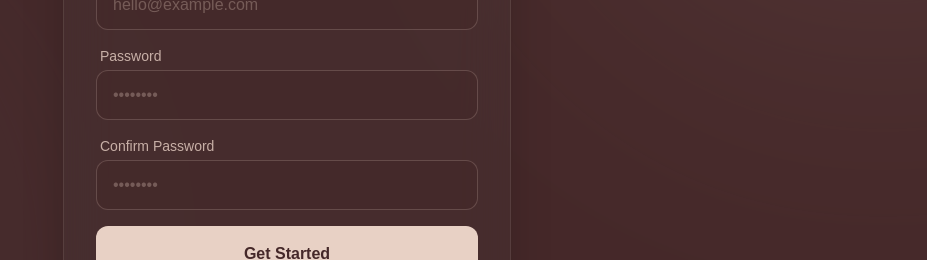
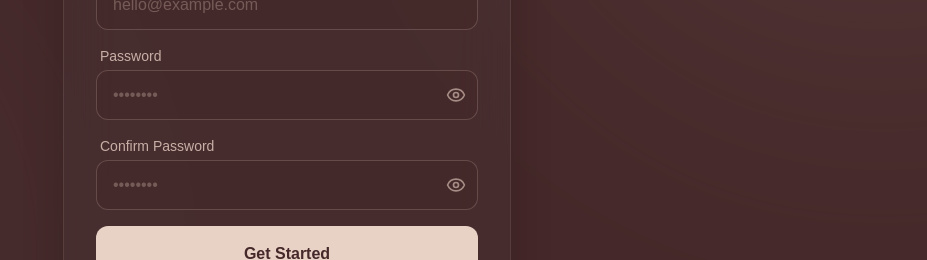
Before and after one commit to siddhardh4356/slipwise, a Next.js app: page /signup in a window 1280 px wide. Shown: the part 400-660 px from the top of the page, without its empty margins (353-1280 px from the left). Built offline with nearby package versions, Linux system fonts and the light colour scheme.

Commit message:
Add show/hide password toggle on login and signup pages

```diff
--- a/src/app/login/page.tsx
+++ b/src/app/login/page.tsx
@@ -5,7 +5,7 @@ import { useState } from 'react';
 import Link from 'next/link';
 import { useRouter } from 'next/navigation';
 import { motion, AnimatePresence } from 'framer-motion';
-import { Wallet, Loader2, X, Mail } from 'lucide-react';
+import { Wallet, Loader2, X, Mail, Eye, EyeOff } from 'lucide-react';
 import toast, { Toaster } from 'react-hot-toast';
 
 export default function LoginPage() {
@@ -13,6 +13,7 @@ export default function LoginPage() {
     const [email, setEmail] = useState('');
     const [password, setPassword] = useState('');
     const [loading, setLoading] = useState(false);
+    const [showPassword, setShowPassword] = useState(false);
     const [showForgotPassword, setShowForgotPassword] = useState(false);
     const [forgotEmail, setForgotEmail] = useState('');
     const [forgotLoading, setForgotLoading] = useState(false);
@@ -102,14 +103,23 @@ export default function LoginPage() {
                                 Forgot Password?
                             </button>
                         </div>
+                        <div className="relative">
                             <input
-                            type="password"
+                                type={showPassword ? 'text' : 'password'}
                                 value={password}
                                 onChange={(e) => setPassword(e.target.value)}
-                            className="w-full px-4 py-3 bg-[#452829]/50 border border-[#E8D1C5]/20 rounded-xl text-[#F3E8DF] placeholder-[#E8D1C5]/30 focus:outline-none focus:ring-2 focus:ring-[#E8D1C5]/50 transition-all"
+                                className="w-full px-4 py-3 pr-12 bg-[#452829]/50 border border-[#E8D1C5]/20 rounded-xl text-[#F3E8DF] placeholder-[#E8D1C5]/30 focus:outline-none focus:ring-2 focus:ring-[#E8D1C5]/50 transition-all"
                                 placeholder="••••••••"
                                 required
                             />
+                            <button
+                                type="button"
+                                onClick={() => setShowPassword(!showPassword)}
+                                className="absolute right-3 top-1/2 -translate-y-1/2 text-[#E8D1C5]/60 hover:text-[#E8D1C5] transition-colors"
+                            >
+                                {showPassword ? <EyeOff className="w-5 h-5" /> : <Eye className="w-5 h-5" />}
+                            </button>
+                        </div>
                     </div>
 
                     <button
--- a/src/app/signup/page.tsx
+++ b/src/app/signup/page.tsx
@@ -5,7 +5,7 @@ import { useState } from 'react';
 import Link from 'next/link';
 import { useRouter } from 'next/navigation';
 import { motion } from 'framer-motion';
-import { Wallet, Loader2, Sparkles } from 'lucide-react';
+import { Wallet, Loader2, Sparkles, Eye, EyeOff } from 'lucide-react';
 import toast, { Toaster } from 'react-hot-toast';
 
 export default function SignupPage() {
@@ -14,6 +14,8 @@ export default function SignupPage() {
     const [email, setEmail] = useState('');
     const [password, setPassword] = useState('');
     const [confirmPassword, setConfirmPassword] = useState('');
+    const [showPassword, setShowPassword] = useState(false);
+    const [showConfirmPassword, setShowConfirmPassword] = useState(false);
     const [loading, setLoading] = useState(false);
 
     const handleSignup = async (e: React.FormEvent) => {
@@ -108,24 +110,34 @@ export default function SignupPage() {
 
                     <div>
                         <label className="block text-sm font-medium text-[#E8D1C5]/80 mb-1 ml-1">Password</label>
+                        <div className="relative">
                             <input
-                            type="password"
+                                type={showPassword ? 'text' : 'password'}
                                 value={password}
                                 onChange={(e) => setPassword(e.target.value)}
-                            className="w-full px-4 py-3 bg-[#452829]/50 border border-[#E8D1C5]/20 rounded-xl text-[#F3E8DF] placeholder-[#E8D1C5]/30 focus:outline-none focus:ring-2 focus:ring-[#E8D1C5]/50 transition-all"
+                                className="w-full px-4 py-3 pr-12 bg-[#452829]/50 border border-[#E8D1C5]/20 rounded-xl text-[#F3E8DF] placeholder-[#E8D1C5]/30 focus:outline-none focus:ring-2 focus:ring-[#E8D1C5]/50 transition-all"
                                 placeholder="••••••••"
                                 required
                                 minLength={6}
                             />
+                            <button
+                                type="button"
+                                onClick={() => setShowPassword(!showPassword)}
+                                className="absolute right-3 top-1/2 -translate-y-1/2 text-[#E8D1C5]/60 hover:text-[#E8D1C5] transition-colors"
+                            >
+                                {showPassword ? <EyeOff className="w-5 h-5" /> : <Eye className="w-5 h-5" />}
+                            </button>
+                        </div>
                     </div>
 
                     <div>
                         <label className="block text-sm font-medium text-[#E8D1C5]/80 mb-1 ml-1">Confirm Password</label>
+                        <div className="relative">
                             <input
-                            type="password"
+                                type={showConfirmPassword ? 'text' : 'password'}
                                 value={confirmPassword}
                                 onChange={(e) => setConfirmPassword(e.target.value)}
-                            className={`w-full px-4 py-3 bg-[#452829]/50 border rounded-xl text-[#F3E8DF] placeholder-[#E8D1C5]/30 focus:outline-none focus:ring-2 transition-all ${confirmPassword && password !== confirmPassword
+                                className={`w-full px-4 py-3 pr-12 bg-[#452829]/50 border rounded-xl text-[#F3E8DF] placeholder-[#E8D1C5]/30 focus:outline-none focus:ring-2 transition-all ${confirmPassword && password !== confirmPassword
                                     ? 'border-red-500/50 focus:ring-red-500/50'
                                     : 'border-[#E8D1C5]/20 focus:ring-[#E8D1C5]/50'
                                     }`}
@@ -133,6 +145,14 @@ export default function SignupPage() {
                                 required
                                 minLength={6}
                             />
+                            <button
+                                type="button"
+                                onClick={() => setShowConfirmPassword(!showConfirmPassword)}
+                                className="absolute right-3 top-1/2 -translate-y-1/2 text-[#E8D1C5]/60 hover:text-[#E8D1C5] transition-colors"
+                            >
+                                {showConfirmPassword ? <EyeOff className="w-5 h-5" /> : <Eye className="w-5 h-5" />}
+                            </button>
+                        </div>
                         {confirmPassword && password !== confirmPassword && (
                             <p className="text-red-400 text-sm mt-1 ml-1">Passwords do not match</p>
                         )}
```
Lines whose indentation alone changed are shown as unchanged.
